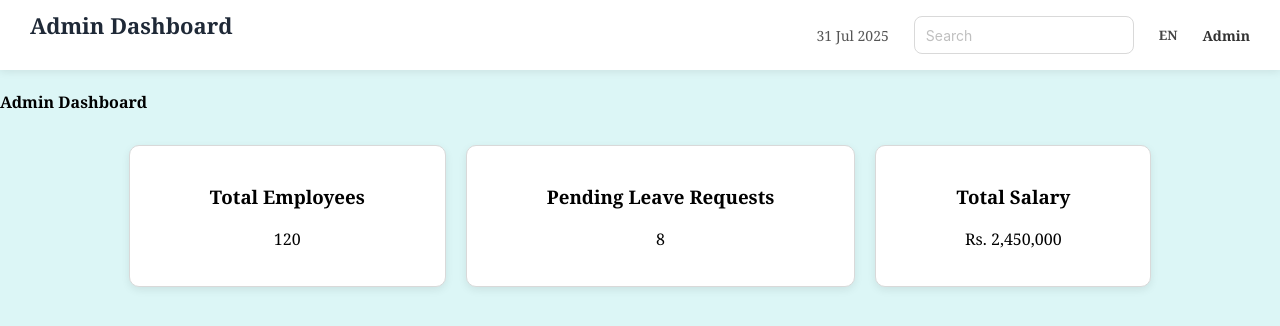
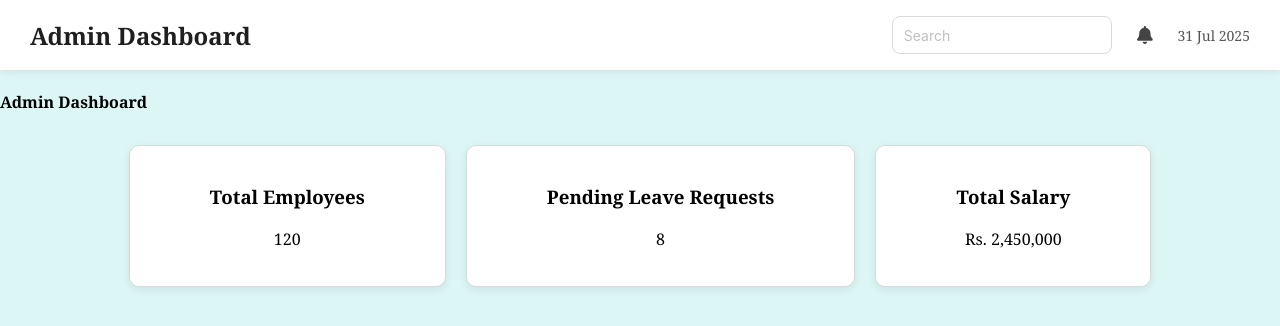
Before and after one commit to BuddhikaSadun/payroll-management, a React (Vite) app in the folder Frontend/: page /admin/profile in a window 1280 px wide. Shown: the top 326 px of the page. Built offline with nearby package versions, Linux system fonts and the light colour scheme; no server answers; the HTML template or start-up script is replaced by a standard one.

Commit message:
Dashboard component changes

```diff
--- a/Frontend/src/components/DashboardContent.jsx
+++ b/Frontend/src/components/DashboardContent.jsx
@@ -1,5 +1,7 @@
 import React from "react";
-import { Layout, Input, Avatar, Badge } from "antd";
+import { Layout, Input, Avatar} from "antd";
+import { FontAwesomeIcon } from '@fortawesome/react-fontawesome'
+import { faBell } from '@fortawesome/free-solid-svg-icons'
 
 import "../assets/DashboardContent.css";
 
@@ -14,27 +16,23 @@
   return (
     <Header className="app-header">
       {/* Left Side */}
-      <div className="header-logo">Admin Dashboard</div>
+      <h2>Admin Dashboard</h2>
 
       {/* Right Side */}
       <div className="header-content">
-        {/* Current Date */}
-        <div className="current-date">{currentDate}</div>
+
 
         {/* Search */}
         <Input className="header-search" placeholder="Search" />
 
-        {/* Language */}
+        {/* Notification icon */}
         <div className="header-icon">
-          <span>EN</span>
+          <FontAwesomeIcon icon={faBell}/>
         </div>
 
-        {/* Notification */}
+{/* Current Date */}
+        <div className="current-date">{currentDate}</div>
 
-        {/* Admin */}
-        <div className="admin-profile">
-          <span>Admin</span>
-        </div>
       </div>
     </Header>
   );
```
Also changed, not shown: Frontend/src/assets/DashboardContent.css (+1 -25 lines).
